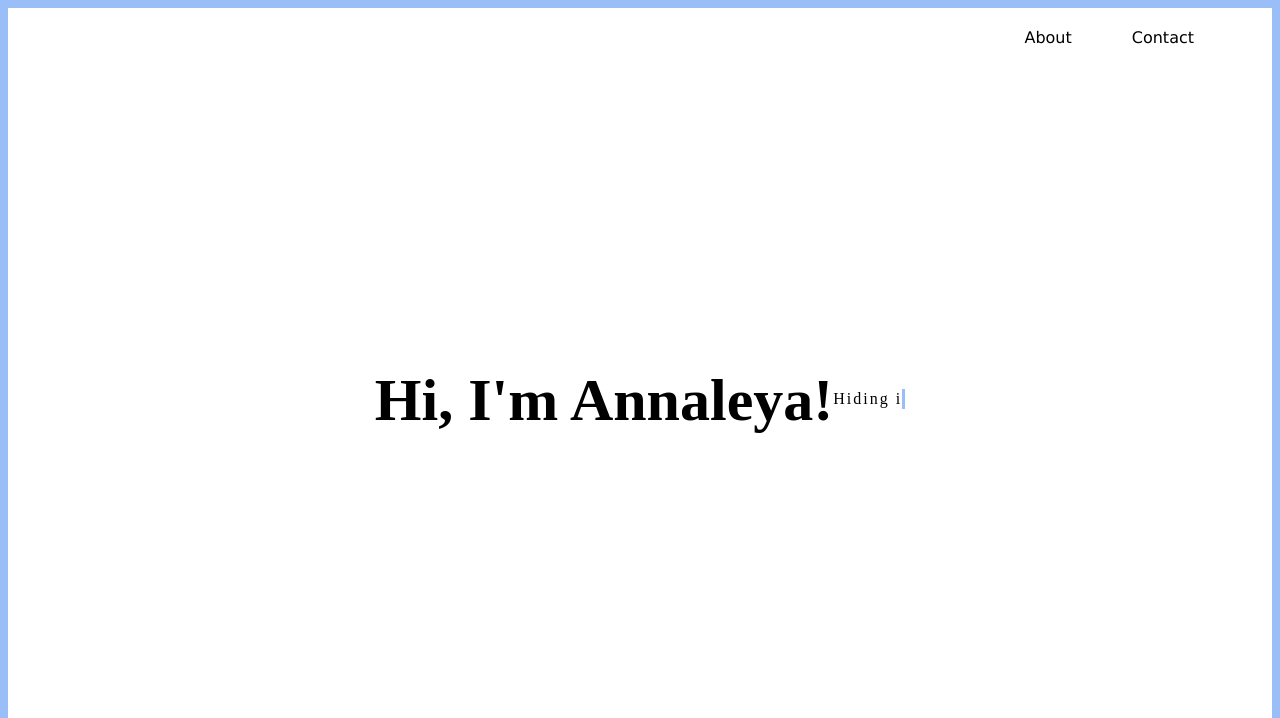
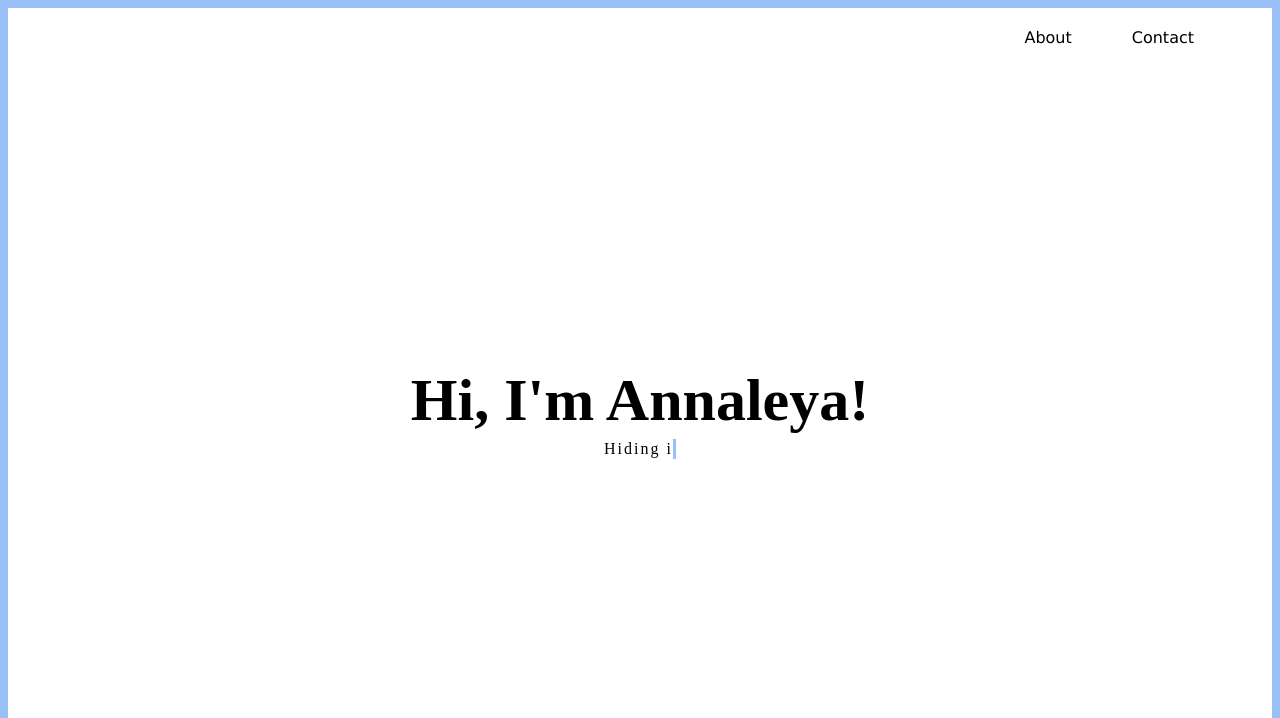
Before and after one commit to Annaleya/Annaleya-Portfolio-Final-CLP, a plain HTML site: page index.html in a window 1280 px wide. Shown: the top 718 px of the page. Drawn offline with Linux system fonts and the light colour scheme.

Commit message:
Fix typing Div on home page

```diff
--- a/CSS/styles.css
+++ b/CSS/styles.css
@@ -10,8 +10,7 @@ a {
     font-family: Verdana, Geneva, Tahoma, sans-serif;
 }
 
-/* header */
-
+/*Style Header*/
 .header {
     background-color: #fff;
     position: fixed;
@@ -37,15 +36,13 @@ a {
     color: #9ABEF8;
   }
 
-
+  /*Style Hamburger Menu*/
   .header .menu {
     clear: both;
     max-height: 0;
     transition: max-height .2s ease-out;
     text-align: center;
   }
-
-
 
   .header .ham-bar {
     cursor: pointer;
@@ -84,8 +81,6 @@ a {
     top: -5px;
   }
 
-
-
   .header .menu-btn {
     display: none;
   }
@@ -111,6 +106,7 @@ a {
     top: 0;
   }
 
+/*Remove Hamburger Menu at 768px or wider*/
   @media (min-width: 768px) {
     .header li {
       float: left;
@@ -128,6 +124,7 @@ a {
     }
   }
 
+/*Style Body*/
 body {
     background-color: #ffffff;
     position: fixed;
@@ -168,6 +165,8 @@ footer {
 /*style the text in "typing" div & divs in between*/
 #typing {
     min-height: 22px;
+    position:absolute;
+    padding-top: 100px;
 }
 
 #text {
```
